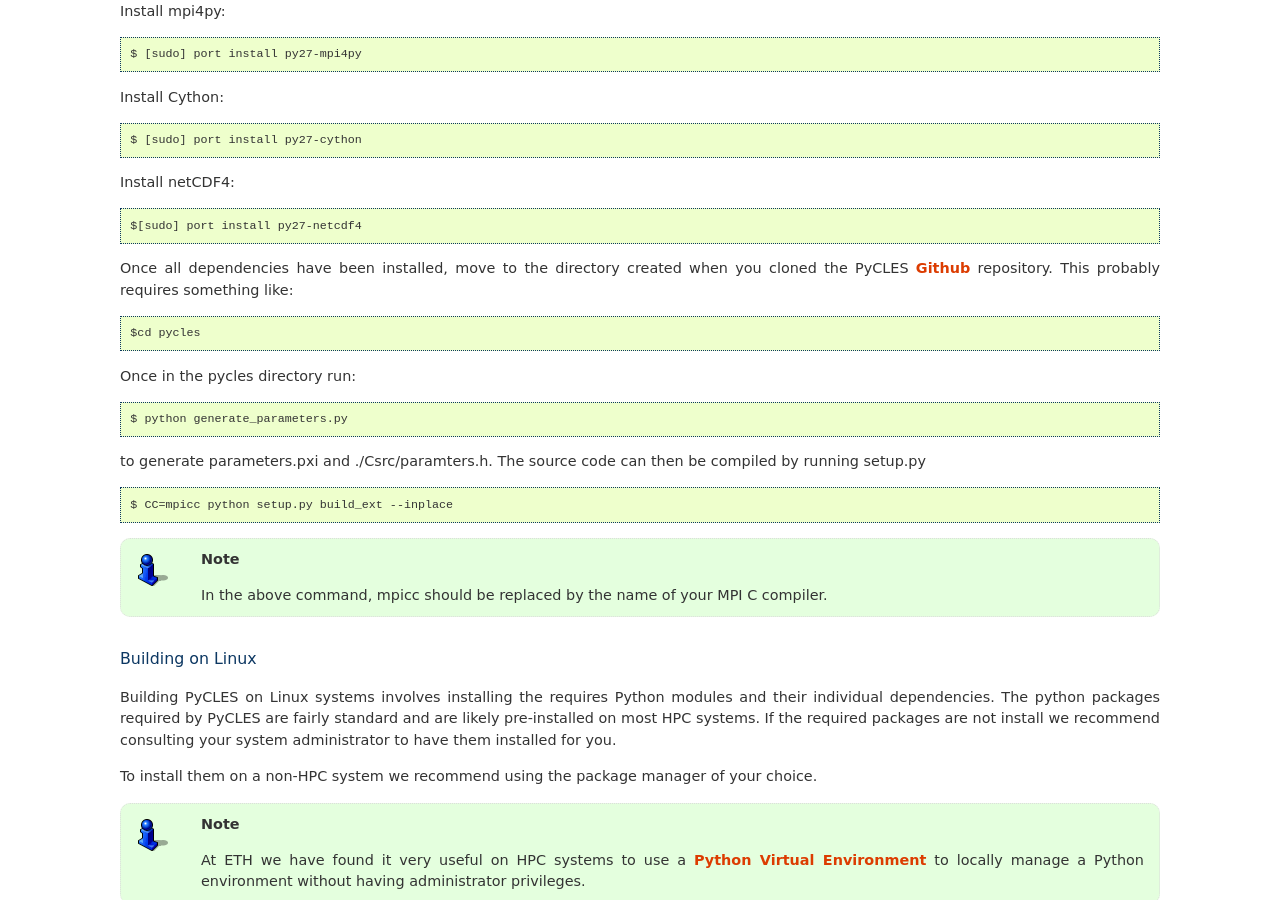
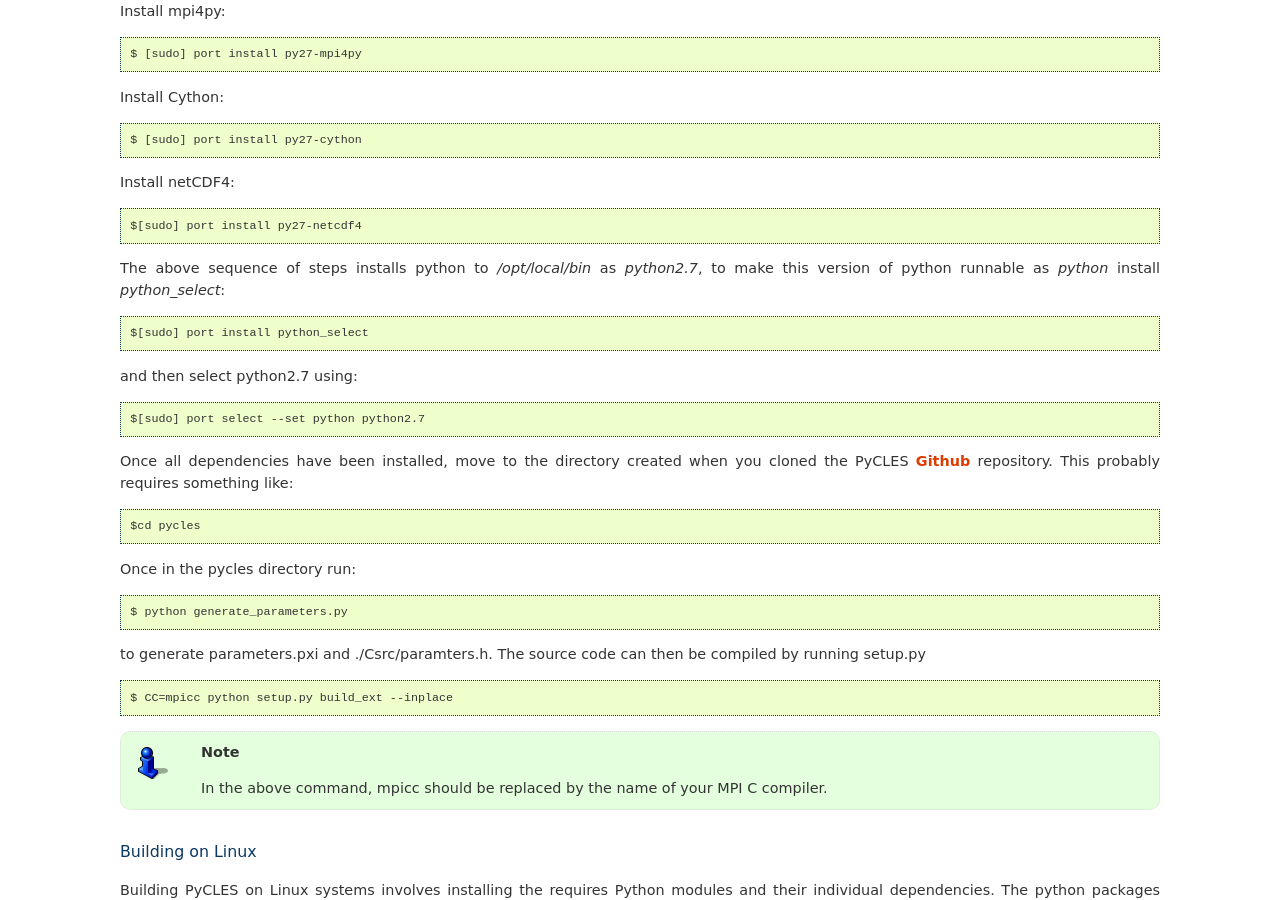
Before and after one commit to pressel/pycles, a Sphinx documentation site: the page built from docs/source/install.rst, in a window 1280 px wide and 900 px high, scrolled down 1125 px. Built offline with Sphinx 7.4.7, drawn with Linux system fonts in a browser that asks for light colours.

Commit message:
Added python_select to docs/source/install.rst .

```diff
--- a/docs/source/install.rst
+++ b/docs/source/install.rst
@@ -74,6 +74,15 @@ Install netCDF4::
 
 $[sudo] port install py27-netcdf4
 
+The above sequence of steps installs python to `/opt/local/bin` as `python2.7`, to make this version of python runnable
+as `python` install `python_select`::
+
+$[sudo] port install python_select
+
+and then select python2.7 using::
+
+$[sudo] port select --set python python2.7
+
 Once all dependencies have been installed, move to the directory created when you cloned the PyCLES Github_ repository.
 This probably requires something like::
 
```
